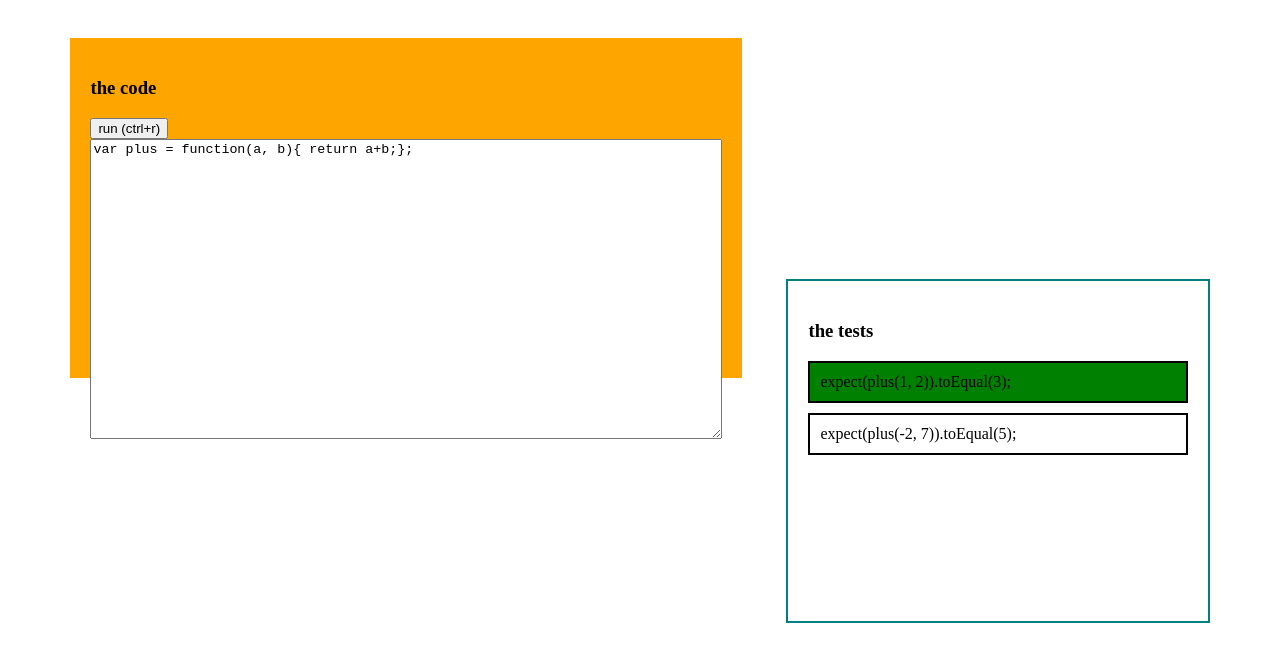
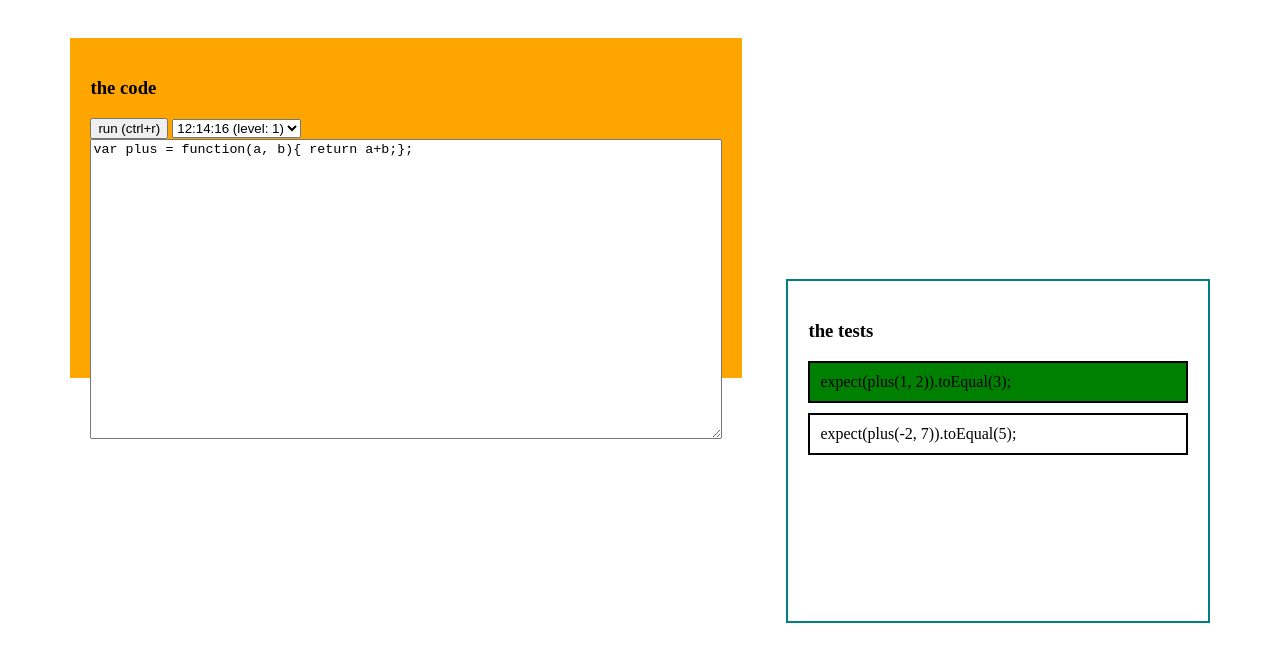
Before and after one commit to stephanebisson/pairing, a plain HTML site: page app/index.html in a window 1280 px wide. Both pictures are taken after a click on the button "run (ctrl+r)". Shown: the part 48-710 px from the top of the page. Drawn offline with Linux system fonts and the light colour scheme.

Commit message:
record and display history, part 1

```diff
--- a/app/app.js
+++ b/app/app.js
@@ -38,6 +38,8 @@ app.controller('mainController', function($scope){
         }
     };
 
+    $scope.versions = [];
+
     $scope.title = 'Write some code and try to make the tests green!';
 
     $scope.code = "var plus = function(a, b){ return a+b;};";
@@ -53,8 +55,26 @@ app.controller('mainController', function($scope){
         $scope.testsInPlay = $scope.tests.slice(0, $scope.level);
     };
 
+    var format = function(nb){
+        return nb < 10 ? '0' + nb : nb;
+    };
+
+    var getTime = function(){
+        var d = new Date();
+        return d.getHours()+':'+format(d.getMinutes())+':'+format(d.getSeconds());
+    };
+
+    var newVersion = function(){
+        return {
+            ts: getTime(),
+            code: $scope.code,
+            level: $scope.level
+        };
+    };
+
     $scope.run = function() {
         runTests($scope.code, $scope.testsInPlay, function(allpass){
+            $scope.versions.push($scope.currentVersion = newVersion());
             if (allpass) {
                 if ($scope.level === $scope.tests.length) {
                     $scope.title = 'You did it! Prafo!!'
--- a/app/index.html
+++ b/app/index.html
@@ -11,8 +11,13 @@
 		<div class="the-boss">
         <h1>{{title}}</h1>
 		<div class="comfy code-editor">
-			<h3>the code</h3>
-			<button ng-click="run()">run (ctrl+r)</button>
+			<div class="the-bar">
+				<h3>the code</h3>
+				<button ng-click="run()">run (ctrl+r)</button>
+				<select ng-show="versions.length > 0"
+					ng-model="currentVersion"
+					ng-options="v.ts + ' (level: '+v.level+')' for v in versions"></select>
+			</div>
 			<textarea ng-model="code"></textarea>
 		</div>
 		<div class="comfy tests">
```
Also changed, not shown: 1 other file.
